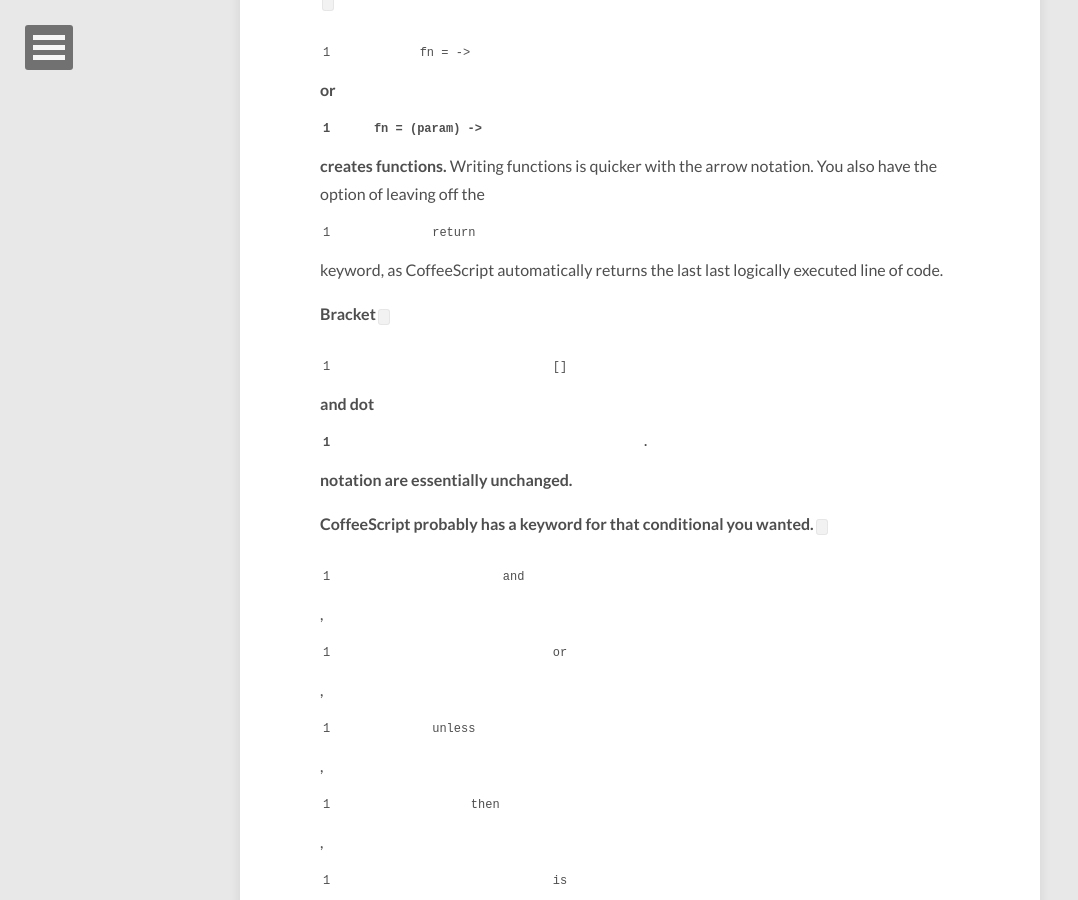
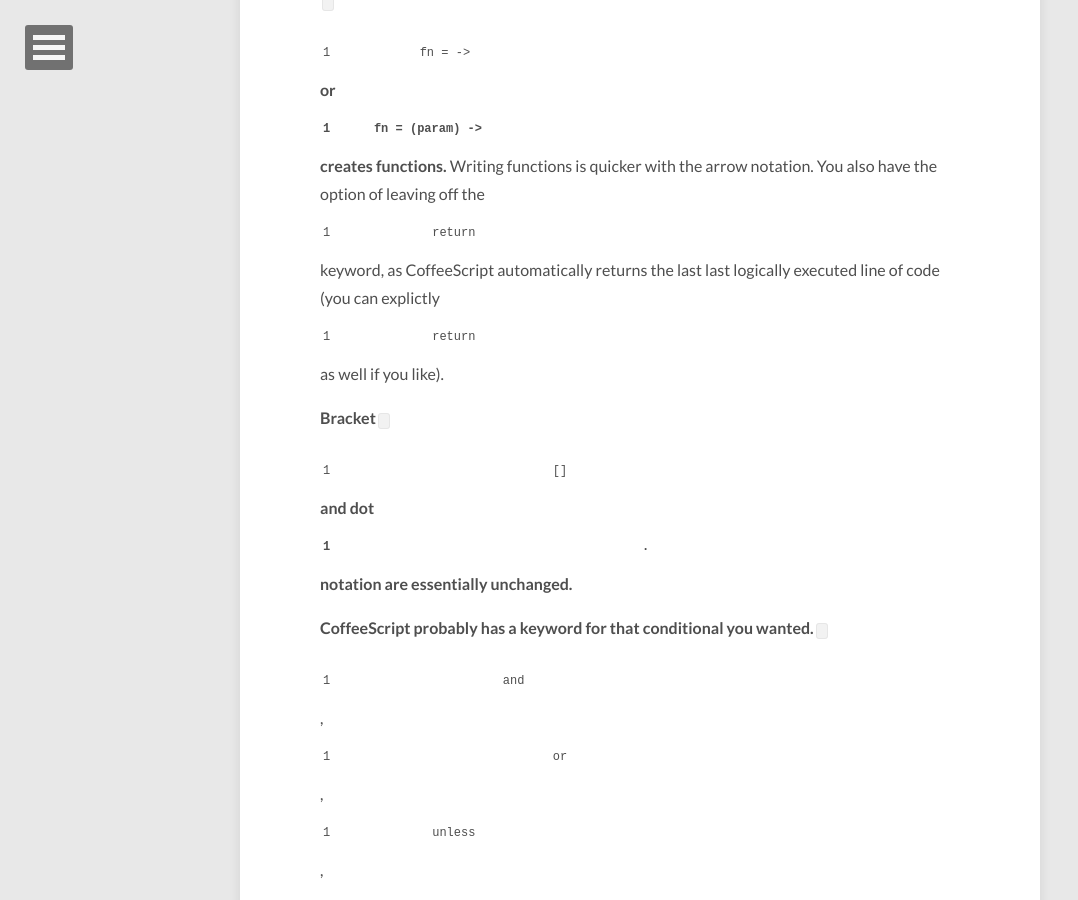
Before and after one commit to delventhalz/delventhalz.github.io, a Jekyll site: the page built from index.html, in a window 1280 px wide and 900 px high, scrolled down 2608 px. Shown: the whole window, without its empty margins (0-1078 px from the left). Built offline with Jekyll 4.4.1, drawn with Linux system fonts in a browser that asks for light colours; nearby versions of some CDN libraries; the list of posts is cut into pages by our own code.

Commit message:
Final draft of second post

```diff
--- a/_posts/2015-12-11-coffeescript.markdown
+++ b/_posts/2015-12-11-coffeescript.markdown
@@ -36,7 +36,7 @@
 
 **CoffeeScript is white space delimited, so indents deliberately.**
 
-**`fn = ->` or `fn = (param) ->` creates functions.** Writing functions is quicker with the arrow notation. You also have the option of leaving off the `return` keyword, as CoffeeScript automatically returns the last last logically executed line of code.
+**`fn = ->` or `fn = (param) ->` creates functions.** Writing functions is quicker with the arrow notation. You also have the option of leaving off the `return` keyword, as CoffeeScript automatically returns the last last logically executed line of code (you can explictly `return` as well if you like).
 
 **Bracket `[]` and dot `.` notation are essentially unchanged.**
 
--- a/index.html
+++ b/index.html
@@ -5,7 +5,7 @@
 tags: [Jekyll, theme, themes, responsive, blog, modern]
 comments: false
 image:
-  feature: abstract-1.jpg
+  feature: abstract-6.jpg
   credit: dargadgetz
   creditlink: http://www.dargadgetz.com/ios-7-abstract-wallpaper-pack-for-iphone-5-and-ipod-touch-retina/
 ---
```
Also changed, not shown: 1 other file.
